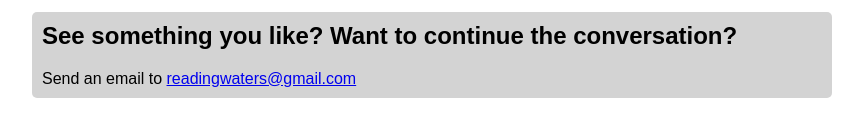
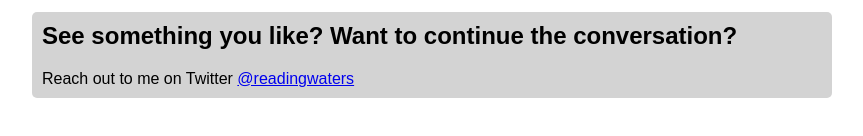
Before and after one commit to keith-waters/readingwaters.com, a Next.js app: page /notes/coding-challenge-maximum-pairwise-product in a window 1280 px wide. Shown: the part 2290-2426 px from the top of the page, without its empty margins (208-1071 px from the left). Built offline with nearby package versions, Linux system fonts and the light colour scheme.

Commit message:
Update the notes footer

```diff
--- a/src/components/NoteFooter.js
+++ b/src/components/NoteFooter.js
@@ -5,7 +5,7 @@ const NoteFooter = () => {
         See something you like? Want to continue the conversation?
       </h2>
       <p style={{marginBottom: "0"}} >
-        Send an email to <a href="mailto:readingwaters@gmail.com">readingwaters@gmail.com</a>
+				Reach out to me on Twitter <a href="https://twitter.com/readingwaters">@readingwaters</a>
       </p>
     </div>
   );
```
